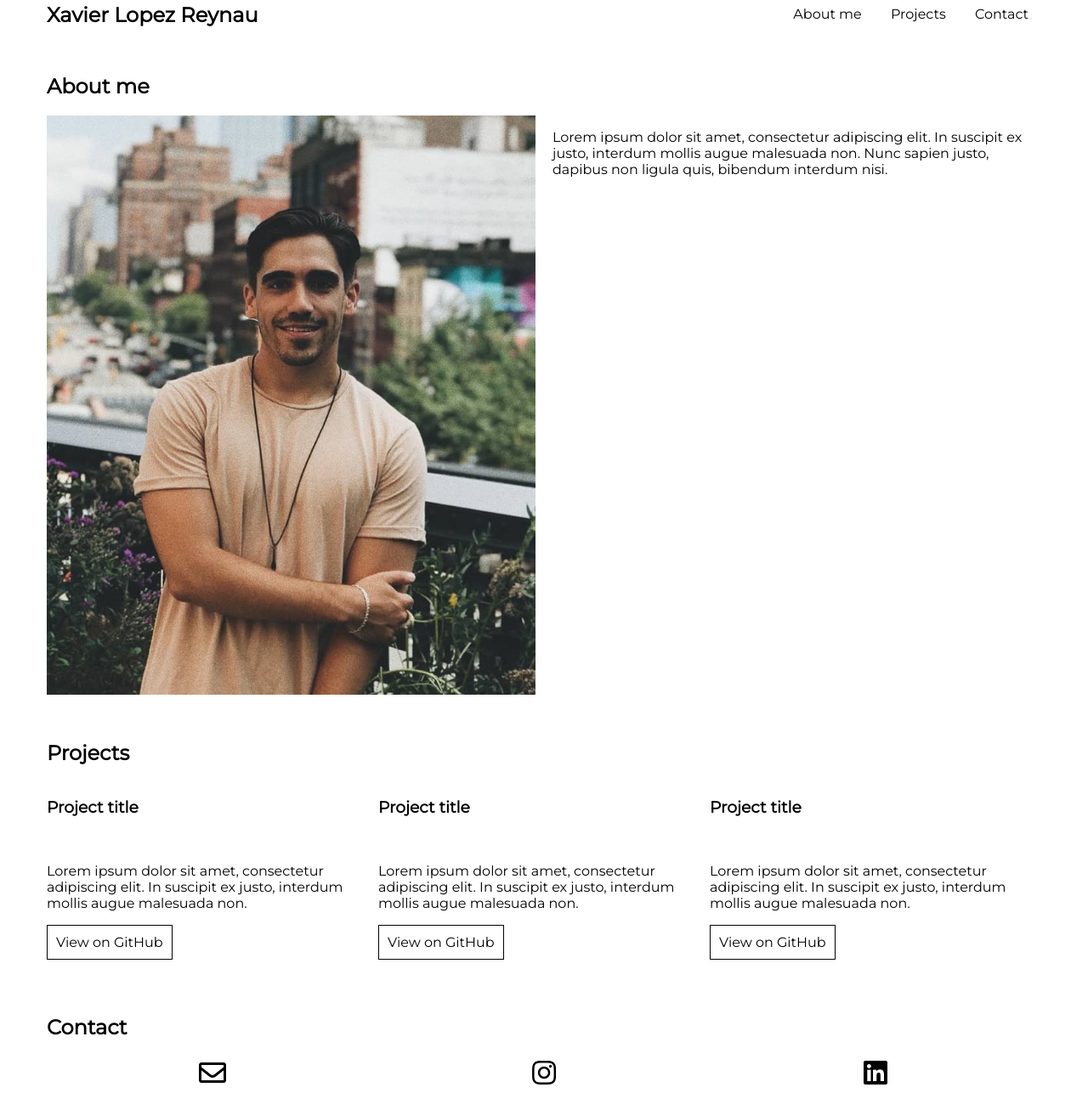
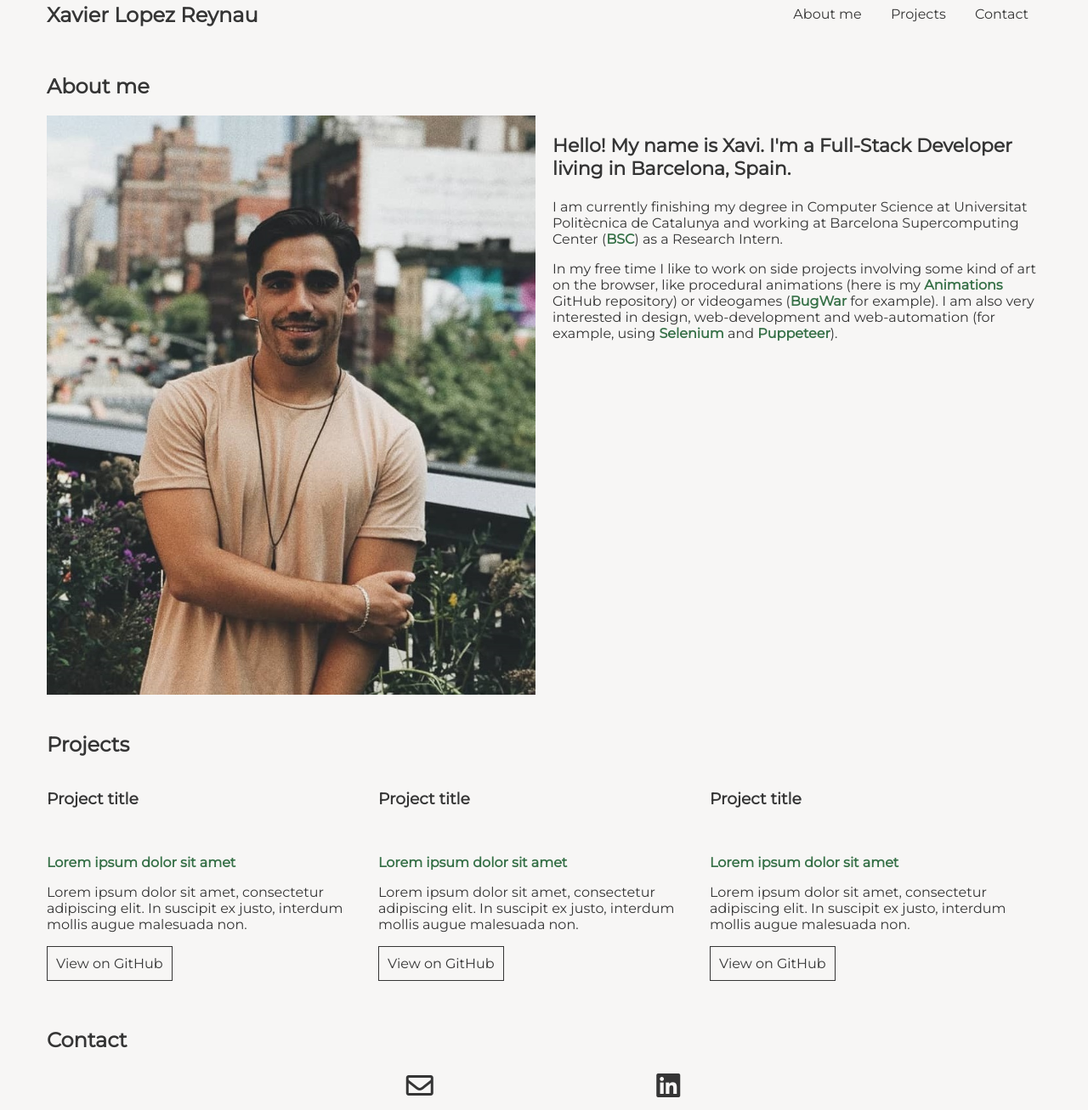
Before and after one commit to Reynau/reynau.github.io, a plain HTML site: page index.html in a window 1280 px wide. Shown: the part 33-1340 px from the top of the page at 85% size. Drawn offline with Linux system fonts and the light colour scheme.

Commit message:
Improve styling and add first real text

```diff
--- a/css/styles.scss
+++ b/css/styles.scss
@@ -7,6 +7,8 @@ html, body {
 
 body {
 	display: grid;
+	background-color: #f7f6f5;
+	color: #353535;
 }
 
 ul {
@@ -17,7 +19,7 @@ ul {
 }
 
 img { width: 100%; }
-a { color: black; text-decoration: none; }
+a { color: #353535; text-decoration: none; }
 
 nav {
 	align-self: center;
@@ -48,7 +50,7 @@ nav {
 			width: 30px;
 			height: 4px;
 			margin: 6px 0;
-			background-color: #000000;
+			background-color: #353535;
 			transition: 0.4s;
 		}
 	}
@@ -68,7 +70,7 @@ nav {
 	}
 
 	#menu {
-		background-color: #f1f1f1;
+		background-color: rgba(#ffffff, 0.45);
 		width: 100%;
 		padding: 0 15px;
 		grid-area: menu;
@@ -88,23 +90,39 @@ nav {
 }
 
 main {
-	padding: 0 15px;
 	display: grid;
 	grid-auto-rows: auto;
 
 	section {
+		box-sizing: border-box;
+		padding: 0 15px;
 		width: 100%;
 	}
 }
 
+#about {
+	#intro {
+		font-weight: bold;
+		font-size: 18px;
+	}
+
+	#bio {
+		a {
+			font-weight: bold;
+			color: #367047;
+		}
+	}
+}
+
+#projects {
 	.project {
 		button {
 			font-family: 'Montserrat', sans-serif;
 			font-size: inherit;
 
-		background-color: white;
-		border: solid 1px black;
-		color: black;
+			background-color: transparent;
+			border: solid 1px #353535;
+			color: #353535;
 			padding: 10px;
 
 			margin-bottom: 15px;
@@ -113,10 +131,16 @@ main {
 		}
 
 		button:hover {
-		background-color: black;
-		border: solid 1px black;
-		color: white;
+			background-color: #353535;
+			border: solid 1px #353535;
+			color: #f7f6f5;
 			cursor: pointer;
+		}
+
+		.details {
+			color: #367047;
+			font-weight: bold;
+		}
 	}
 }
 
@@ -126,7 +150,8 @@ main {
 	ul {
 		display: grid;
 		grid-template-rows: 1fr;
-		grid-template-columns: repeat(3, 1fr);
+		grid-template-columns: repeat(4, 1fr);
+		grid-template-areas: ". el1 el2 .";
 
 		li {
 			align-self: center;
@@ -135,12 +160,15 @@ main {
 			font-size: 32px;
 			padding: 0 10px;
 		}
+
+		li:nth-child(1) { grid-area: el1; }
+		li:nth-child(2) { grid-area: el2; }
 	}
 }
 
 
 @media (min-width: 768px) {
-	section { margin-bottom: 30px; }
+	main section { padding-bottom: 20px; }
 	nav {
 		grid-template-areas: "title menu";
 		width: 100%;
@@ -156,16 +184,17 @@ main {
 		#menu {
 			display: block;
 			align-self: center;
-			background-color: white;
+			background-color: transparent;
 
 			ul li {
 				display: inline-block;
 				padding: 0 15px;
 				border-bottom: solid 2px transparent;
+				transition: 0.2s;
 			}
 
 			ul li:hover {
-				border-bottom: solid 2px black;
+				border-bottom: solid 2px #367047;
 			}
 		}
 	}
@@ -176,6 +205,10 @@ main {
 		max-width: 1200px;
 		justify-self: center;
 		box-sizing: border-box;
+
+		.project button {
+			margin-bottom: 0;
+		}
 	}
 
 	#about {
@@ -188,6 +221,11 @@ main {
 		h2 { grid-area: title; }
 		#photo { grid-area: photo; padding-right: 10px; }
 		#bio { grid-area: text; padding-left: 10px; }
+
+		#intro {
+			font-size: 22px;
+			font-weight: bold;
+		}
 	}
 
 	#projects {
@@ -206,5 +244,13 @@ main {
 
 	#contact{
 		display: grid;
+
+		i {
+			transition: 0.4s;
+		}
+
+		ul li:hover i {
+			color: #367047;
 		}
 	}
+}
--- a/index.html
+++ b/index.html
@@ -31,7 +31,11 @@
 		<section id="about">
 			<h2>About me</h2>
 			<div id="photo"><img src="images/foto.jpg"></img></div>
-			<div id="bio"><p>Lorem ipsum dolor sit amet, consectetur adipiscing elit. In suscipit ex justo, interdum mollis augue malesuada non. Nunc sapien justo, dapibus non ligula quis, bibendum interdum nisi.</p>
+			<div id="bio">
+				<p id="intro">Hello! My name is Xavi. I'm a Full-Stack Developer living in Barcelona, Spain.</p>
+				<p>I am currently finishing my degree in Computer Science at Universitat Politècnica de Catalunya and working at Barcelona Supercomputing Center (<a href="https://www.bsc.es/">BSC</a>) as a Research Intern.</p>
+				<p>In my free time I like to work on side projects involving some kind of art on the browser, like procedural animations (here is my <a href="https://github.com/Reynau/Animations">Animations</a> GitHub repository) or videogames (<a href="https://github.com/Reynau/BugWar">BugWar</a> for example).
+					I am also very interested in design, web-development and web-automation (for example, using <a href="https://www.seleniumhq.org/">Selenium</a> and <a href="https://github.com/GoogleChrome/puppeteer">Puppeteer</a></a>).</p>
 			</div>
 		</section>
 		<section id="projects">
@@ -40,18 +44,21 @@
 				<div class="project">
 					<h3>Project title</h3>
 					<img src=""></img>
+					<p class="details">Lorem ipsum dolor sit amet</p>
 					<p>Lorem ipsum dolor sit amet, consectetur adipiscing elit. In suscipit ex justo, interdum mollis augue malesuada non.</p>
 					<button>View on GitHub</button>
 				</div>
 				<div class="project">
 					<h3>Project title</h3>
 					<img src=""></img>
+					<p class="details">Lorem ipsum dolor sit amet</p>
 					<p>Lorem ipsum dolor sit amet, consectetur adipiscing elit. In suscipit ex justo, interdum mollis augue malesuada non.</p>
 					<button>View on GitHub</button>
 				</div>
 				<div class="project">
 					<h3>Project title</h3>
 					<img src=""></img>
+					<p class="details">Lorem ipsum dolor sit amet</p>
 					<p>Lorem ipsum dolor sit amet, consectetur adipiscing elit. In suscipit ex justo, interdum mollis augue malesuada non.</p>
 					<button>View on GitHub</button>
 				</div>
@@ -62,12 +69,18 @@
 				<h2>Contact</h2>
 				<ul>
 					<li><a href=""><i class="far fa-envelope"></i></a></li>
-					<li><a href=""><i class="fab fa-instagram"></i></a></li>
 					<li><a href=""><i class="fab fa-linkedin"></i></a></li>
 				</ul>
 		</section>
 	</main>
 
-	<script src="js/index.js"></script>
+	<script>
+		var menu = document.getElementById("menu");
+
+		function switchMenu (btn) {
+			btn.classList.toggle("close");
+			menu.classList.toggle("visible");
+		}
+	</script>
 </body>
 </html>
--- a/js/index.js
+++ /dev/null
@@ -1,6 +0,0 @@
-var menu = document.getElementById("menu");
-
-function switchMenu (btn) {
-    btn.classList.toggle("close");
-    menu.classList.toggle("visible");
-}
```
Also changed, not shown: css/styles.css, css/styles.min.css. Lines whose indentation alone changed are shown as unchanged.
